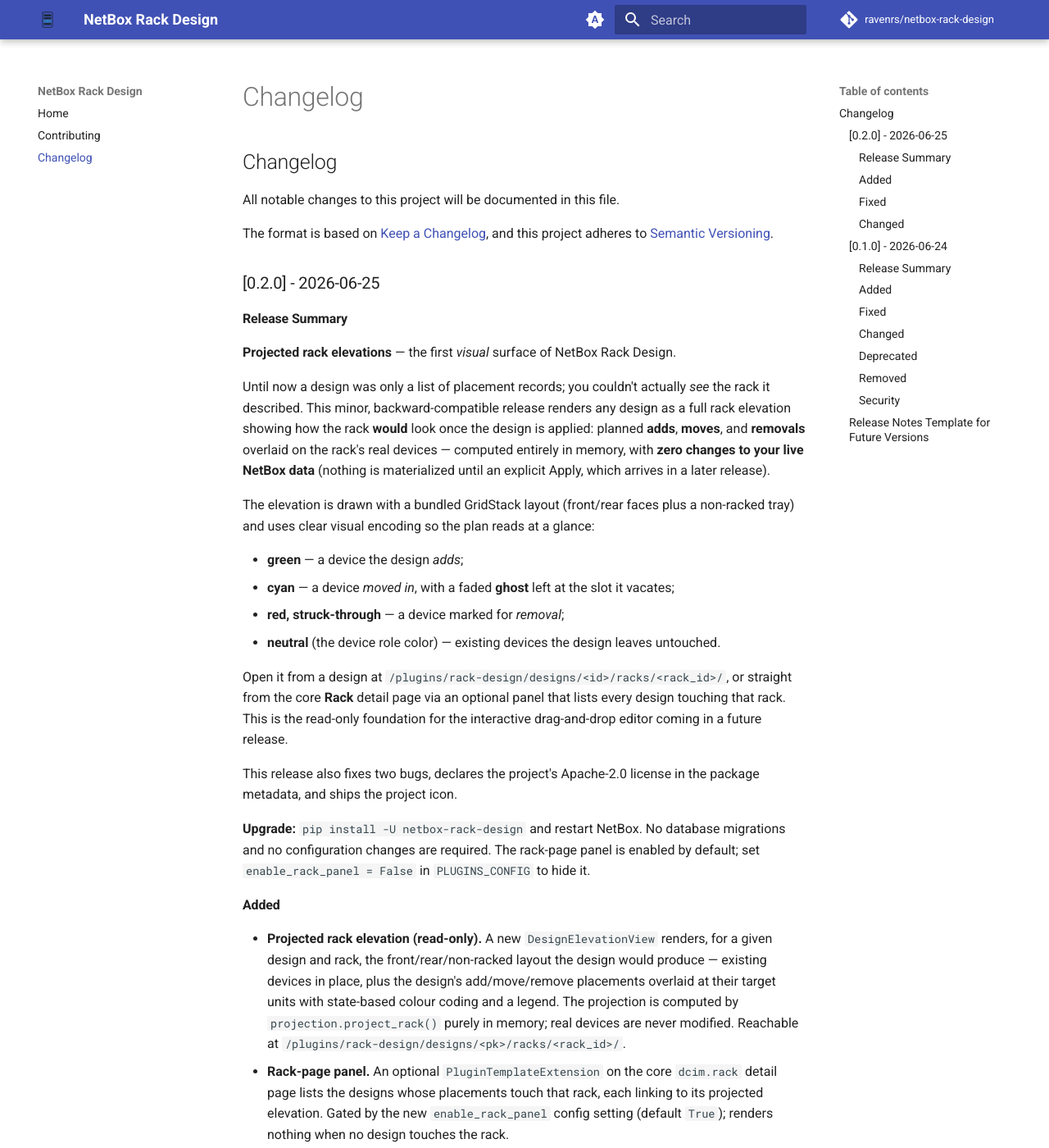
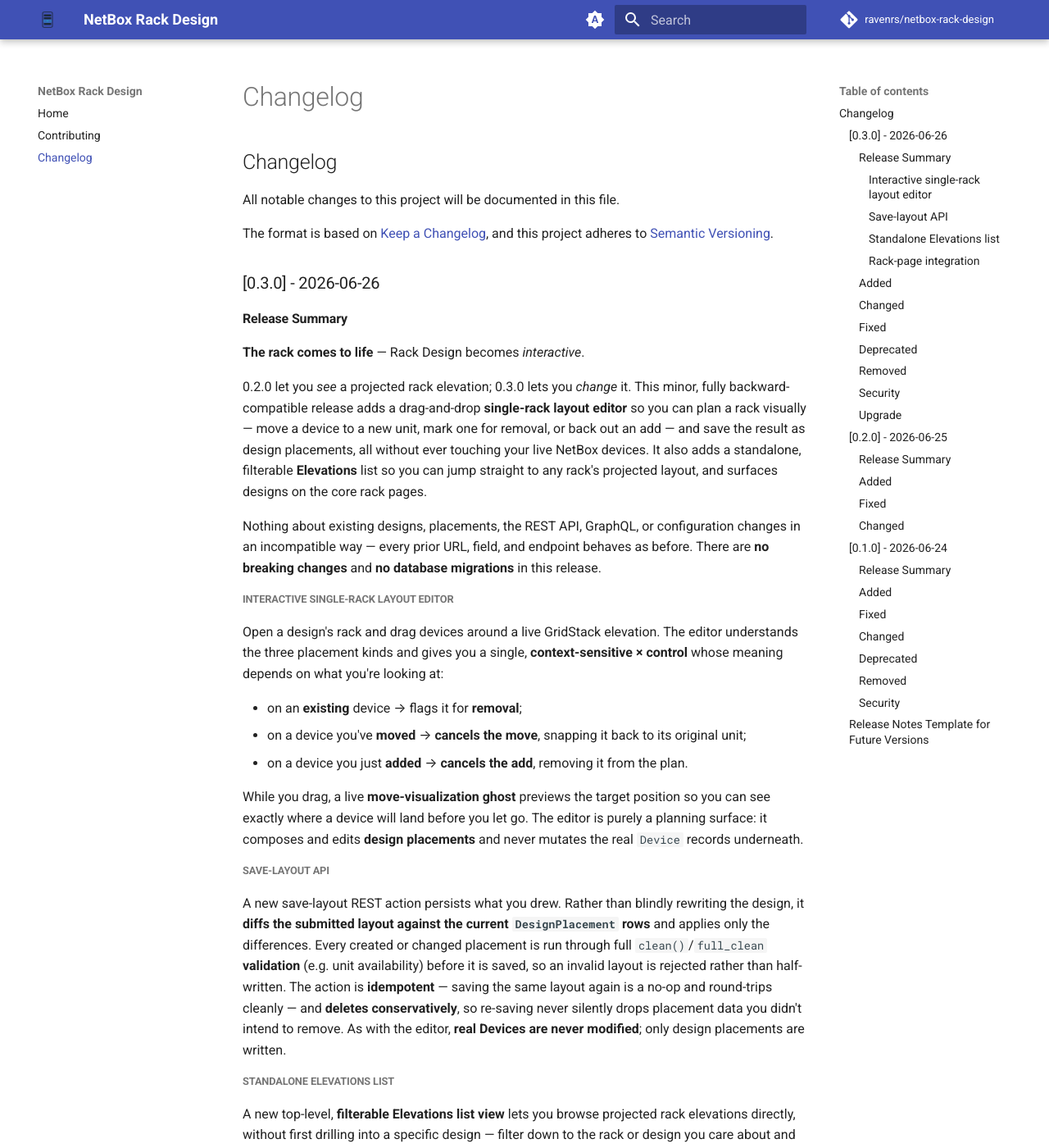
Before and after one commit to ravenrs/netbox-rack-design, an MkDocs documentation site: the page built from docs/changelog.md, in a window 1280 px wide and 1400 px high. Shown: the whole window at 82% size. Built offline with MkDocs 1.6.1 and Material for MkDocs 9.7.7, drawn with Linux system fonts in a browser that asks for light colours; comment, search, counter and statistics services are not loaded; some of the changed text lies outside the part shown.

Commit message:
Release v0.3.0

```diff
--- a/CHANGELOG.md
+++ b/CHANGELOG.md
@@ -4,6 +4,104 @@
 
 The format is based on [Keep a Changelog](https://keepachangelog.com/en/1.0.0/),
 and this project adheres to [Semantic Versioning](https://semver.org/spec/v2.0.0.html).
+
+## [0.3.0] - 2026-06-26
+
+### Release Summary
+**The rack comes to life** — Rack Design becomes *interactive*.
+
+0.2.0 let you *see* a projected rack elevation; 0.3.0 lets you *change* it. This minor,
+fully backward-compatible release adds a drag-and-drop **single-rack layout editor** so
+you can plan a rack visually — move a device to a new unit, mark one for removal, or
+back out an add — and save the result as design placements, all without ever touching
+your live NetBox devices. It also adds a standalone, filterable **Elevations** list so
+you can jump straight to any rack's projected layout, and surfaces designs on the core
+rack pages.
+
+Nothing about existing designs, placements, the REST API, GraphQL, or configuration
+changes in an incompatible way — every prior URL, field, and endpoint behaves as before.
+There are **no breaking changes** and **no database migrations** in this release.
+
+#### Interactive single-rack layout editor
+Open a design's rack and drag devices around a live GridStack elevation. The editor
+understands the three placement kinds and gives you a single, **context-sensitive ×
+control** whose meaning depends on what you're looking at:
+
+- on an **existing** device → flags it for **removal**;
+- on a device you've **moved** → **cancels the move**, snapping it back to its original unit;
+- on a device you just **added** → **cancels the add**, removing it from the plan.
+
+While you drag, a live **move-visualization ghost** previews the target position so you
+can see exactly where a device will land before you let go. The editor is purely a
+planning surface: it composes and edits **design placements** and never mutates the real
+`Device` records underneath.
+
+#### Save-layout API
+A new save-layout REST action persists what you drew. Rather than blindly rewriting the
+design, it **diffs the submitted layout against the current `DesignPlacement` rows** and
+applies only the differences. Every created or changed placement is run through full
+`clean()`/`full_clean` **validation** (e.g. unit availability) before it is saved, so an
+invalid layout is rejected rather than half-written. The action is **idempotent** —
+saving the same layout again is a no-op and round-trips cleanly — and **deletes
+conservatively**, so re-saving never silently drops placement data you didn't intend to
+remove. As with the editor, **real Devices are never modified**; only design placements
+are written.
+
+#### Standalone Elevations list
+A new top-level, **filterable Elevations list view** lets you browse projected rack
+elevations directly, without first drilling into a specific design — filter down to the
+rack or design you care about and open its projected layout in one step.
+
+#### Rack-page integration
+The core **rack** detail pages now carry a **rack-designs panel** listing the designs
+that touch the rack, each linking through to its editor/elevation, and a new
+**navigation** entry exposes the Elevations list in the plugin menu.
+
+### Added
+- **Interactive single-rack layout editor** (`design_editor.html` + bundled
+  `static/netbox_rack_design/js/editor.js` and `css/editor.css`) built on GridStack:
+  drag-and-drop move, mark-for-removal, and cancel-add, driven by one context-sensitive
+  `×` control (existing → flag removal, moved → cancel move, added → cancel add), with a
+  live move-visualization ghost during drags. Edits design placements only; real Devices
+  are never touched.
+- **Save-layout REST action** that diffs the submitted layout against current
+  `DesignPlacement` rows, validates every change with `full_clean`, is idempotent across
+  round-trips, and deletes conservatively so no layout data is lost.
+- **Standalone, filterable Elevations list view** (`elevation_browser.html`) for
+  browsing projected rack elevations directly, plus a shared `inc/elevation_grid.html`
+  partial and `legend_filter.js` for legend-driven filtering.
+- **Rack-designs panel** on the core `dcim.rack` detail page listing designs that touch
+  the rack, each linking to its editor/elevation.
+- **Navigation entry** surfacing the Elevations list in the plugin menu.
+- Accompanying API and view tests covering the save-layout action, the Elevations list,
+  and the editor wiring.
+
+### Changed
+- N/A — no changes to existing behavior, data model, or public API.
+
+### Fixed
+- N/A
+
+### Deprecated
+- N/A
+
+### Removed
+- N/A
+
+### Security
+- N/A
+
+### Upgrade
+`pip install -U netbox-rack-design` and restart NetBox.
+
+- **Run `python manage.py collectstatic`** — this release ships new bundled static
+  assets (the editor's JavaScript/CSS and the legend filter) that must be collected so
+  the editor renders correctly.
+- **No database migrations** are required (`python manage.py migrate` is a no-op for this
+  plugin) and **no configuration changes** are needed — existing `PLUGINS_CONFIG`
+  settings continue to work unchanged.
+
+---
 
 ## [0.2.0] - 2026-06-25
 
--- a/netbox_rack_design/__init__.py
+++ b/netbox_rack_design/__init__.py
@@ -9,7 +9,7 @@
 
 __author__ = """Petr Voronov"""
 __email__ = "ravenrs@gmail.com"
-__version__ = "0.2.0"
+__version__ = "0.3.0"
 
 
 from netbox.plugins import PluginConfig
--- a/pyproject.toml
+++ b/pyproject.toml
@@ -7,7 +7,7 @@
 
 [project]
 name =  "netbox-rack-design"
-version = "0.2.0"
+version = "0.3.0"
 authors = [
     {name = "Petr Voronov", email = "ravenrs@gmail.com"},
 ]
```
Also changed, not shown: COMPATIBILITY.md (+1 -0 lines).
